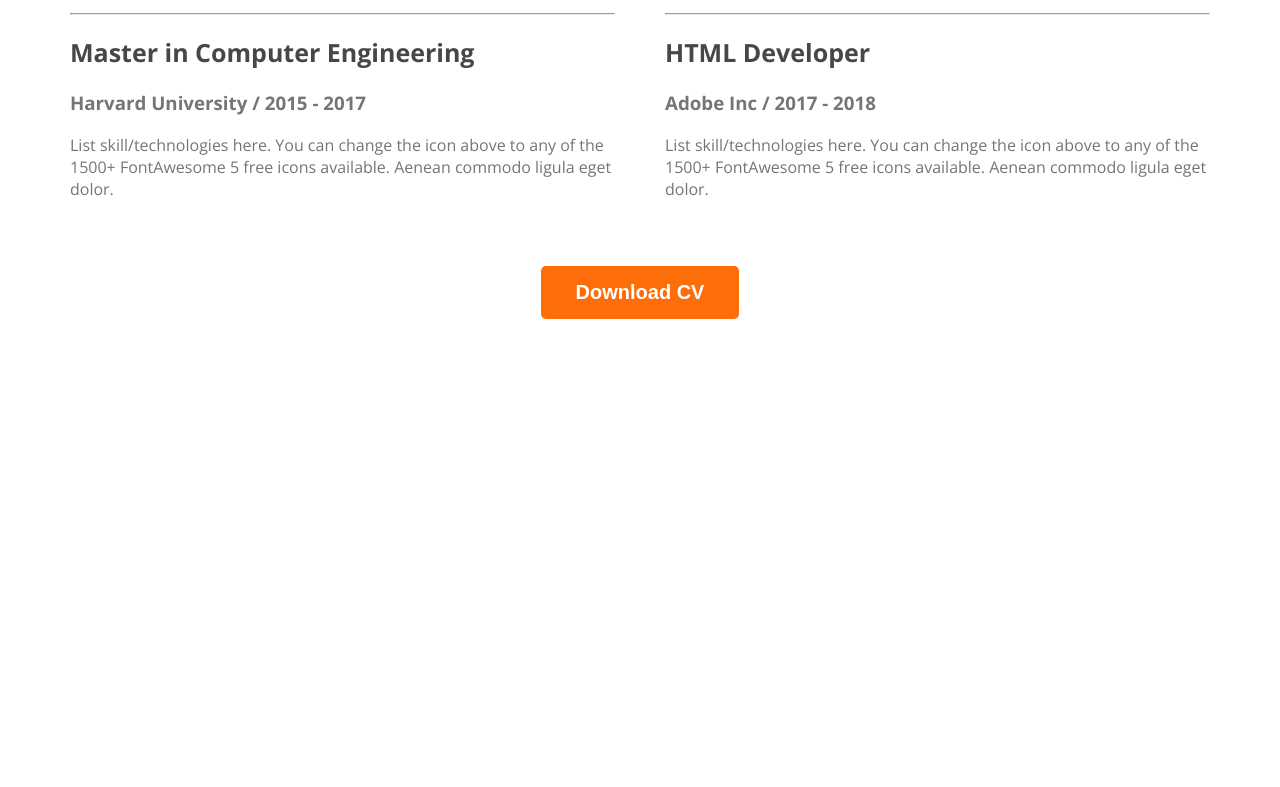
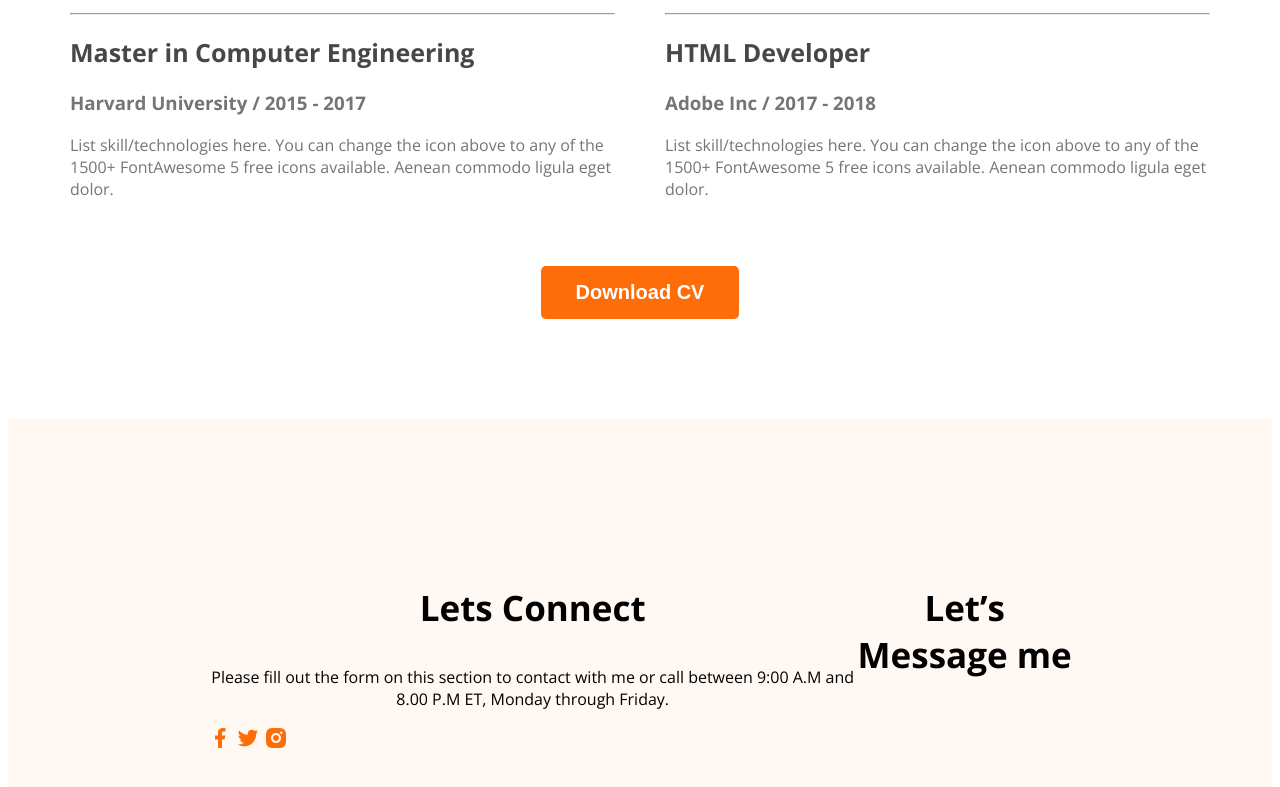
Before and after one commit to freelancer-shohag/developer-portfolio, a plain HTML site: page index.html in a window 1280 px wide. Shown: the part 2697-3484 px from the top of the page. Before the commit the page ends 3024 px from the top, so only its background shows below. Drawn offline with nearby package versions, Linux system fonts and the light colour scheme.

Commit message:
basic footer

```diff
--- a/index.html
+++ b/index.html
@@ -141,7 +141,18 @@
 <!-- Resume Section End -->
     </main>
     <footer>
-
+        <div class="footer-column">
+            <h3 class="section-title">Lets Connect</h3>
+            <p class="section-description">Please fill out the form on this section to contact with me or call between 9:00 A.M and 8.00 P.M ET, Monday through Friday.</p>
+            <div class="social-links">
+                <a href=""><img src="images/icons/facebook.png" alt=""></a>
+                <a href=""><img src="images/icons/twitter.png" alt=""></a>
+                <a href=""><img src="images/icons/insta.png" alt=""></a>
+            </div>
+        </div>
+        <div class="footer-column">
+            <h3 class="section-title">Let’s Message me</h3>
+        </div>
     </footer>
 </body>
 </html>
--- a/style.css
+++ b/style.css
@@ -198,3 +198,12 @@ main{
     margin-top: 50px;
 }
 /* My Resume section end css */
+
+/* Footer Style Start Css */
+footer{
+    display: flex;
+    background: #FFF8F3;
+    margin-top: 100px;
+    padding: 130px 200px;
+}
+/* Footer Style End Css */
```
